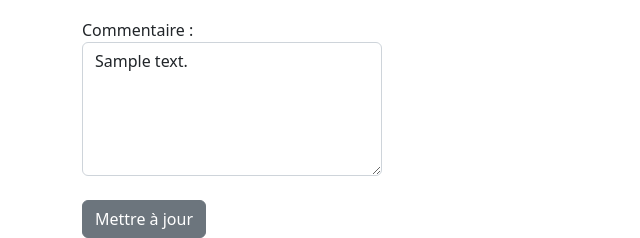
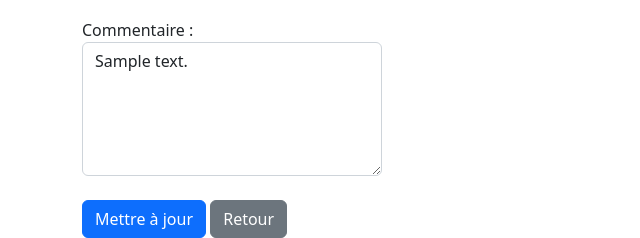
Before and after one commit to ycrausaz/dm-mgmt, a Django app: page /dm-mgmt/update_client/1 in a window 1280 px wide. Shown: the part 1002-1240 px from the top of the page, without its empty margins (0-640 px from the left). Run offline with Django 4.2, Linux system fonts and the light colour scheme; a user stored in the database is signed in; tables that the repository leaves empty hold one stand-in row (values such as "Sample post"); parts of the project's set-up code (start-up, migrations or seed data) failed here and were passed over; some libraries are stand-ins or nearby versions.

Commit message:
Added Cancel buttons

```diff
--- a/dm_mgmt/templates/clients/show_client.html
+++ b/dm_mgmt/templates/clients/show_client.html
@@ -26,6 +26,8 @@
     <label for="client_comment">Commentaire :
     <div class="form-control" name="client_comment" style="width: 300px;">{{ client.client_comment }}</div><br/>
 {#    {{ form.as_p }} #}
+<a href="{% url 'list-clients' %}" id="cancel" name="cancel" class="btn btn-primary">Retour</a>
+<br/>
 <br/>
 {% if massages|length > 0 %}
 <h3>Historique :</h3><br/>
--- a/dm_mgmt/templates/clients/update_client.html
+++ b/dm_mgmt/templates/clients/update_client.html
@@ -64,7 +64,8 @@
         <div class="form-group">
         {{ form.client_comment }}
         </div><br/>
-      <input type="submit" value="Mettre à jour" class="btn btn-secondary">
+      <input type="submit" value="Mettre à jour" class="btn btn-primary">
+      <a href="{% url 'list-clients' %}" id="cancel" name="cancel" class="btn btn-secondary">Retour</a>
     </form>
 
 {% endblock %}
--- a/dm_mgmt/templates/services/show_service.html
+++ b/dm_mgmt/templates/services/show_service.html
@@ -14,4 +14,5 @@
     <label for="service_cashed_price">Montant encaissé (CHF) :</label>
     <div class="form-control" name="service_cashed_price" style="width: 300px;">{{ service.service_cashed_price }}</div><br/>
 {#    {{ form.as_p }} #}
+<a href="{% url 'list-services' %}" id="cancel" name="cancel" class="btn btn-primary">Retour</a>
 {% endblock %}
--- a/dm_mgmt/templates/services/update_service.html
+++ b/dm_mgmt/templates/services/update_service.html
@@ -7,6 +7,7 @@
      {% csrf_token %}
      {{ form.as_p }}
      <br/>
-     <input type="submit" value="Mettre à jour" class="btn btn-secondary">
+     <input type="submit" value="Mettre à jour" class="btn btn-primary">
+     <a href="{% url 'list-services' %}" id="cancel" name="cancel" class="btn btn-secondary">Retour</a>
    </form>
 {% endblock %}
```
